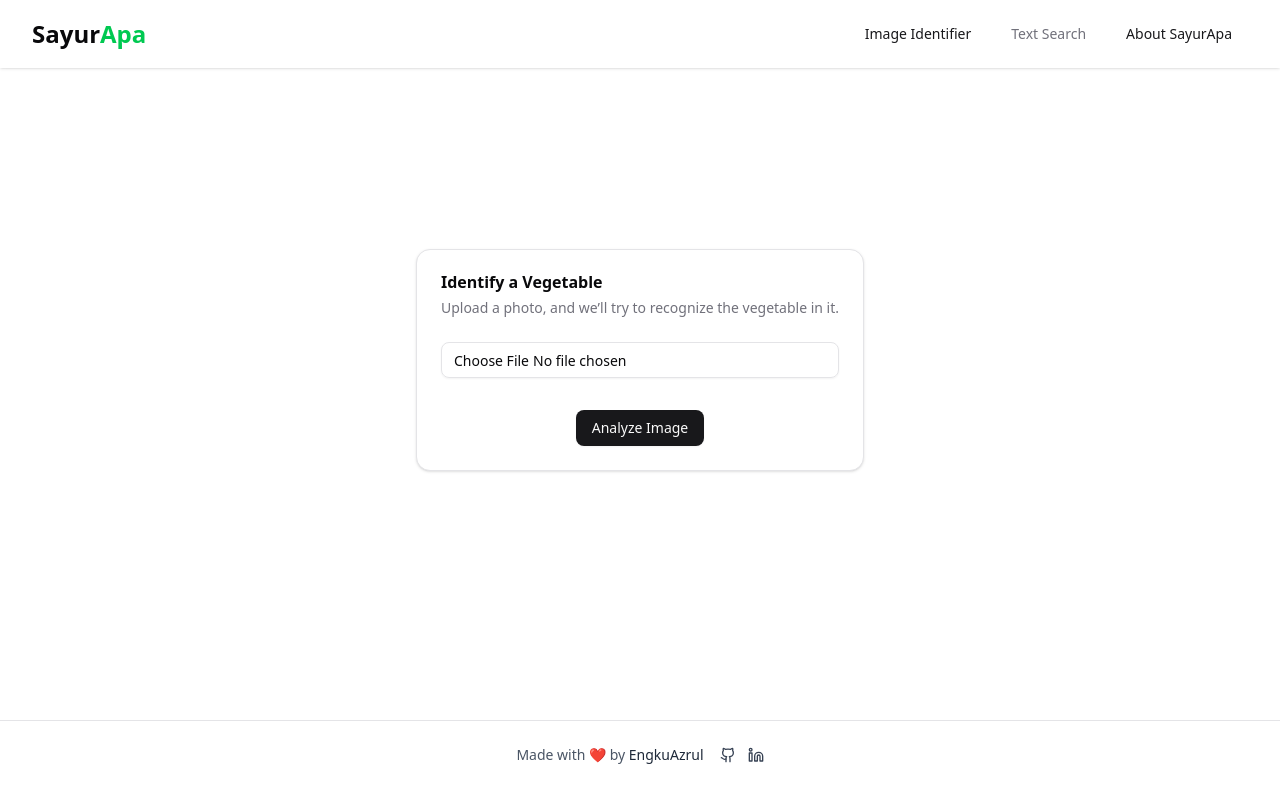
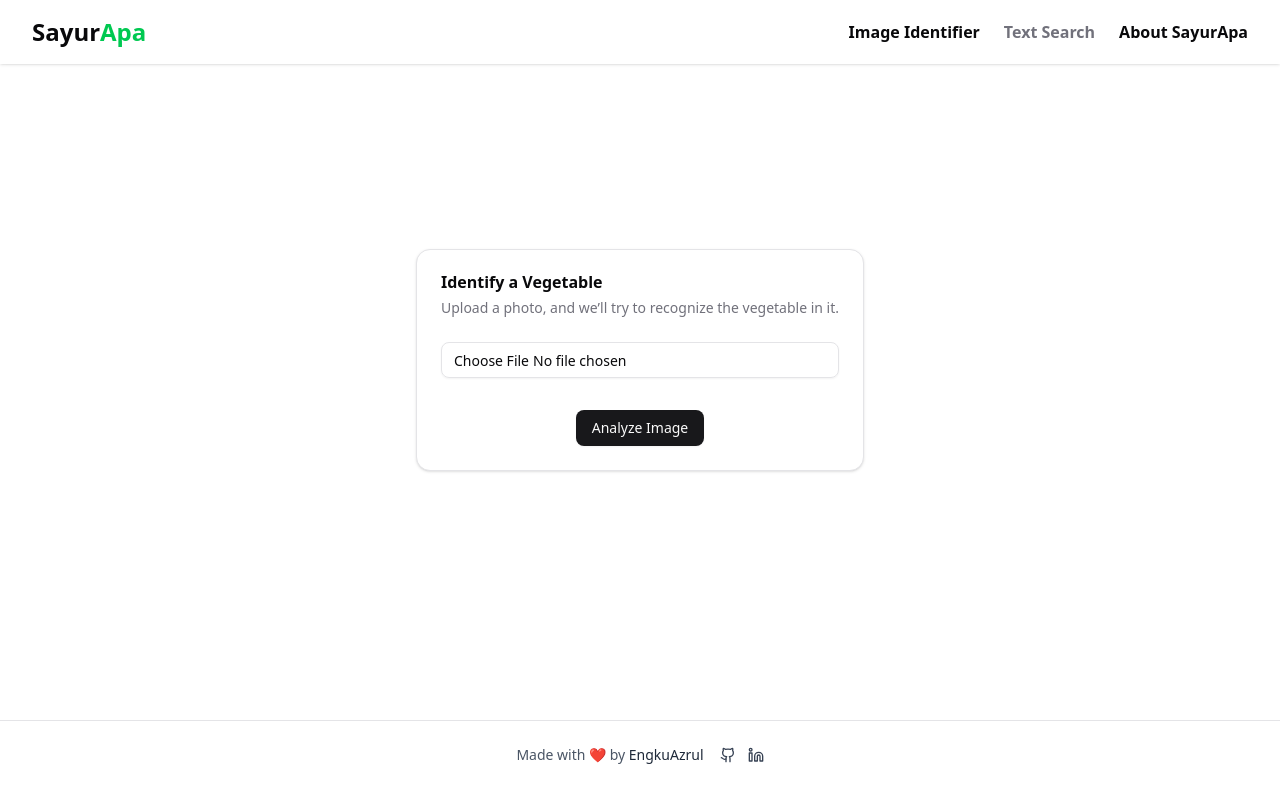
Before and after one commit to engkuazrul/sayurapa, a Next.js app: page / in a window 1280 px wide. Built offline with nearby package versions, Linux system fonts and the light colour scheme.

Commit message:
add vercel analytics

```diff
--- a/package.json
+++ b/package.json
@@ -15,6 +15,7 @@
     "@huggingface/transformers": "^3.4.2",
     "@radix-ui/react-dialog": "^1.1.6",
     "@radix-ui/react-slot": "^1.1.2",
+    "@vercel/analytics": "^1.5.0",
     "class-variance-authority": "^0.7.1",
     "clsx": "^2.1.1",
     "install": "^0.13.0",
@@ -30,6 +31,7 @@
   },
   "devDependencies": {
     "@eslint/eslintrc": "^3",
+    "@next/eslint-plugin-next": "^15.3.0",
     "@tailwindcss/postcss": "^4",
     "@types/node": "^20",
     "@types/react": "^19",
@@ -38,6 +40,7 @@
     "eslint": "^9",
     "eslint-config-next": "15.2.4",
     "eslint-config-prettier": "^10.1.1",
+    "eslint-plugin-react-hooks": "^5.2.0",
     "eslint-plugin-simple-import-sort": "^12.1.1",
     "i": "^0.3.7",
     "npm": "^11.3.0",
--- a/src/app/layout.tsx
+++ b/src/app/layout.tsx
@@ -1,5 +1,6 @@
 import type { Metadata } from "next";
 import { Geist, Geist_Mono } from "next/font/google";
+import { Analytics } from "@vercel/analytics/next";
 
 import "./globals.css";
 import Footer from "@/components/footer";
@@ -33,6 +34,7 @@ export default function RootLayout({
         <Header />
         {children}
         <Footer />
+        <Analytics />
       </body>
     </html>
   );
--- a/src/components/header.tsx
+++ b/src/components/header.tsx
@@ -1,6 +1,5 @@
 import Link from "next/link";
 
-import { buttonVariants } from "./ui/button";
 import { aboutPath, homePath, imageIdentifierPath } from "@/path";
 
 export function Header() {
@@ -13,12 +12,12 @@ export function Header() {
         </h1>
       </Link>
 
-      <nav className="text-sm font-medium">
+      <nav className="font-semibold text-base">
         <ul className="flex items-center gap-x-6">
           <li>
             <Link
               href={imageIdentifierPath()}
-              className={buttonVariants({ variant: "link" })}
+              className="hover:underline"
             >
               Image Identifier
             </Link>
@@ -29,7 +28,7 @@ export function Header() {
           <li>
             <Link
               href={aboutPath()}
-              className={buttonVariants({ variant: "link" })}
+              className="hover:underline"
             >
               About SayurApa
             </Link>
```
Also changed, not shown: 1 other file (tests, documents, lock files or other folders).
